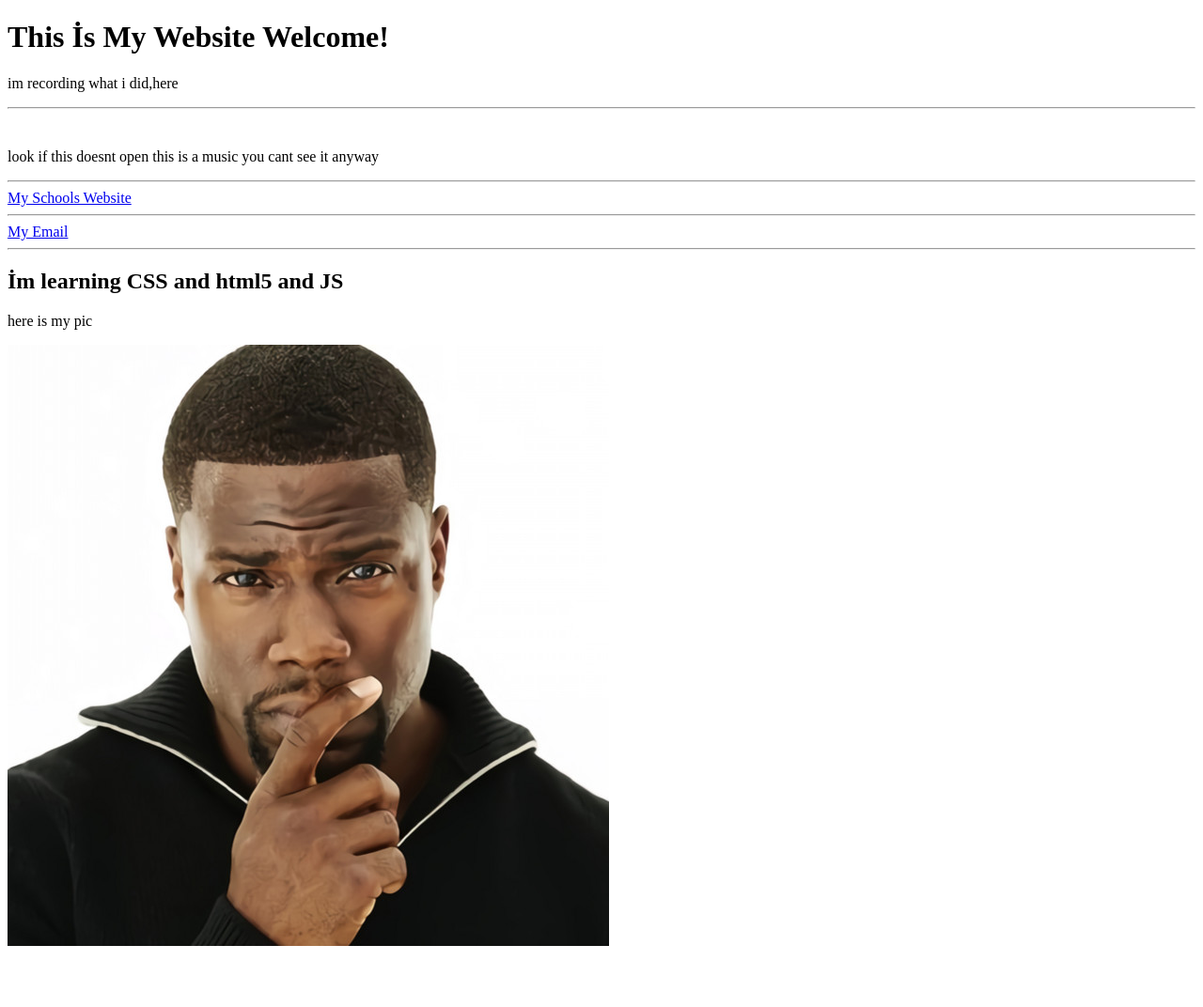
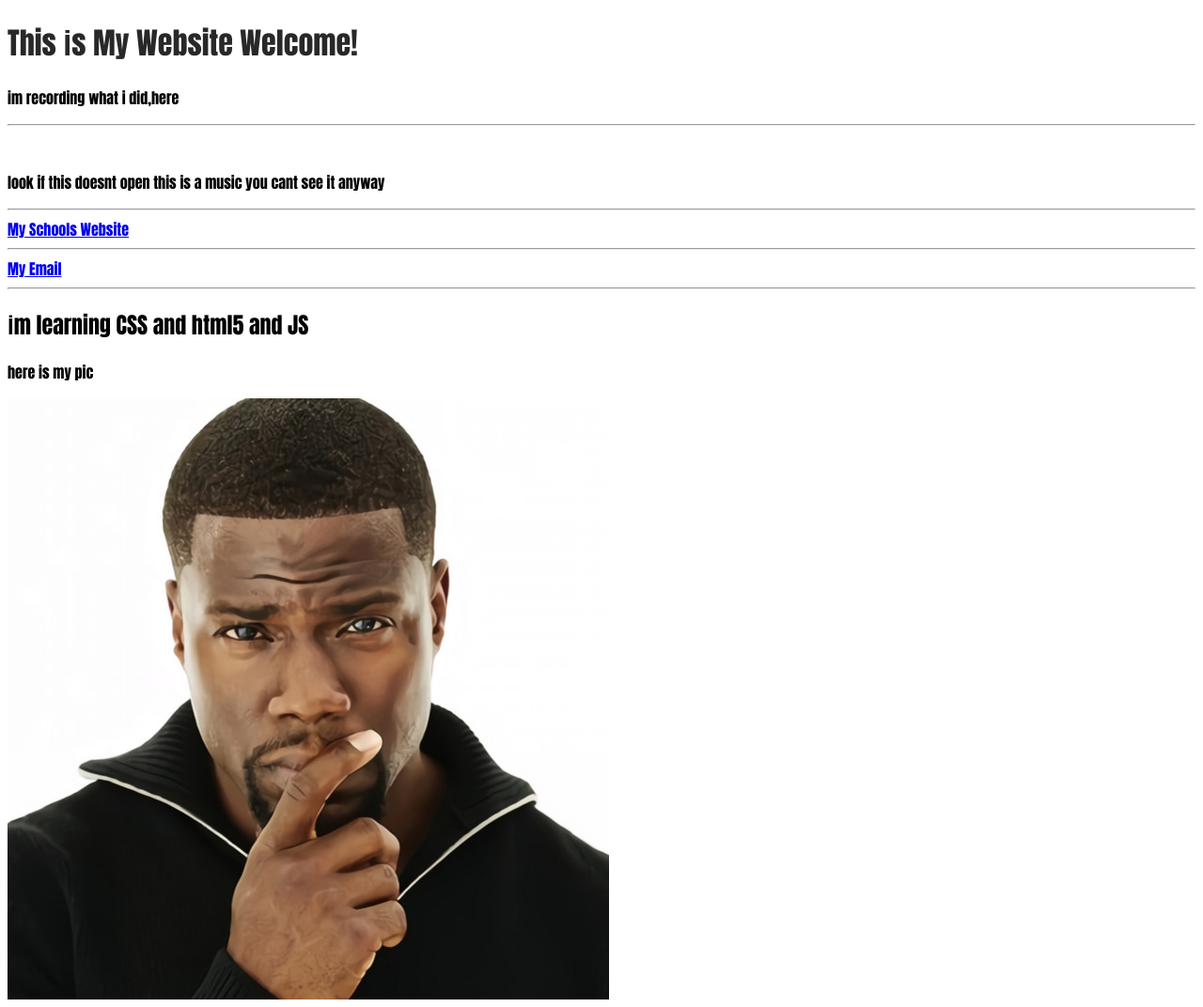
Before and after one commit to dnzdyn2012-afk/nga.repo, a plain HTML site: page index.html in a window 1280 px wide. Shown: the whole page at 94% size. Before the commit the page ends 1019 px from the top, so only its background shows below. Drawn offline with Linux system fonts and the light colour scheme.

Commit message:
Update title and add custom styles to index.html
Changed the title from 'Me There!' to 'Document' and added custom styles for body and h1 elements.

```diff
--- a/index.html
+++ b/index.html
@@ -3,7 +3,7 @@
 <head>
     <meta charset="UTF-8">
     <meta name="viewport" content="width=device-width, initial-scale=1.0">
-    <title>Me There!</title>
+    <title>Document</title>
 </head>
 <body>
     <h1>This İs My Website Welcome!</h1>
@@ -28,3 +28,12 @@
     </a>
 </body>
 </html>
+<style>
+    body {
+        background-color: #fffffff8;
+        font-family: Impact, Haettenschweiler, 'Arial Narrow Bold', sans-serif
+    }
+    h1 {
+        color: #000000d7;
+    }
+</style>
```
